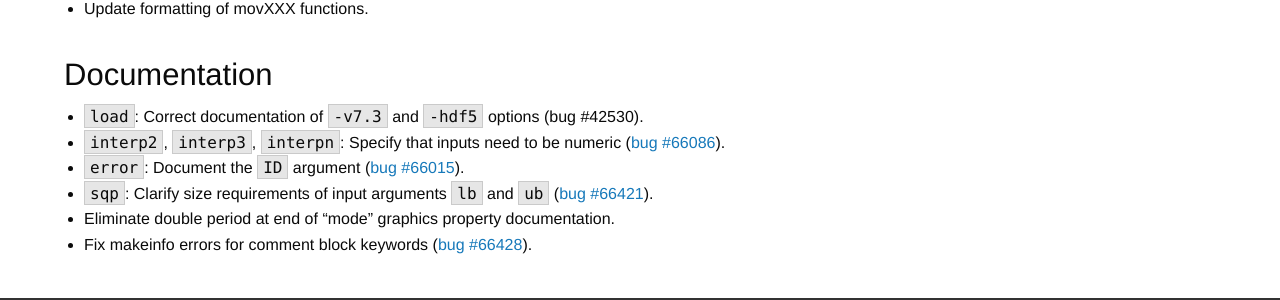
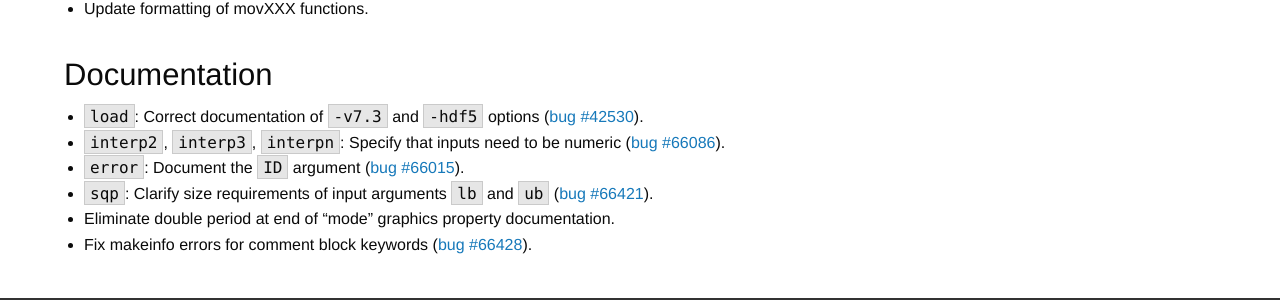
Before and after one commit to gnu-octave/gnu-octave.github.io, a Jekyll site: the page built from pages/NEWS.9.md, in a window 1280 px wide and 900 px high, scrolled down 7648 px. Shown: the part 424-724 px from the top of the window. Built offline with Jekyll 4.4.1, drawn with Linux system fonts in a browser that asks for light colours; nearby versions of some CDN libraries; some of the changed lines change nothing that is shown.

Commit message:
NEWS.9.md: Add missing link to bug report.

```diff
--- a/pages/NEWS.9.md
+++ b/pages/NEWS.9.md
@@ -426,7 +426,7 @@ Octave 9.
 
 ### Documentation
 
-- `load`: Correct documentation of `-v7.3` and `-hdf5` options (bug #42530).
+- `load`: Correct documentation of `-v7.3` and `-hdf5` options ([bug #42530](https://savannah.gnu.org/bugs/?42530)).
 - `interp2`, `interp3`, `interpn`: Specify that inputs need to be numeric
   ([bug #66086](https://savannah.gnu.org/bugs/?66086)).
 - `error`: Document the `ID` argument ([bug #66015](https://savannah.gnu.org/bugs/?66015)).
```
